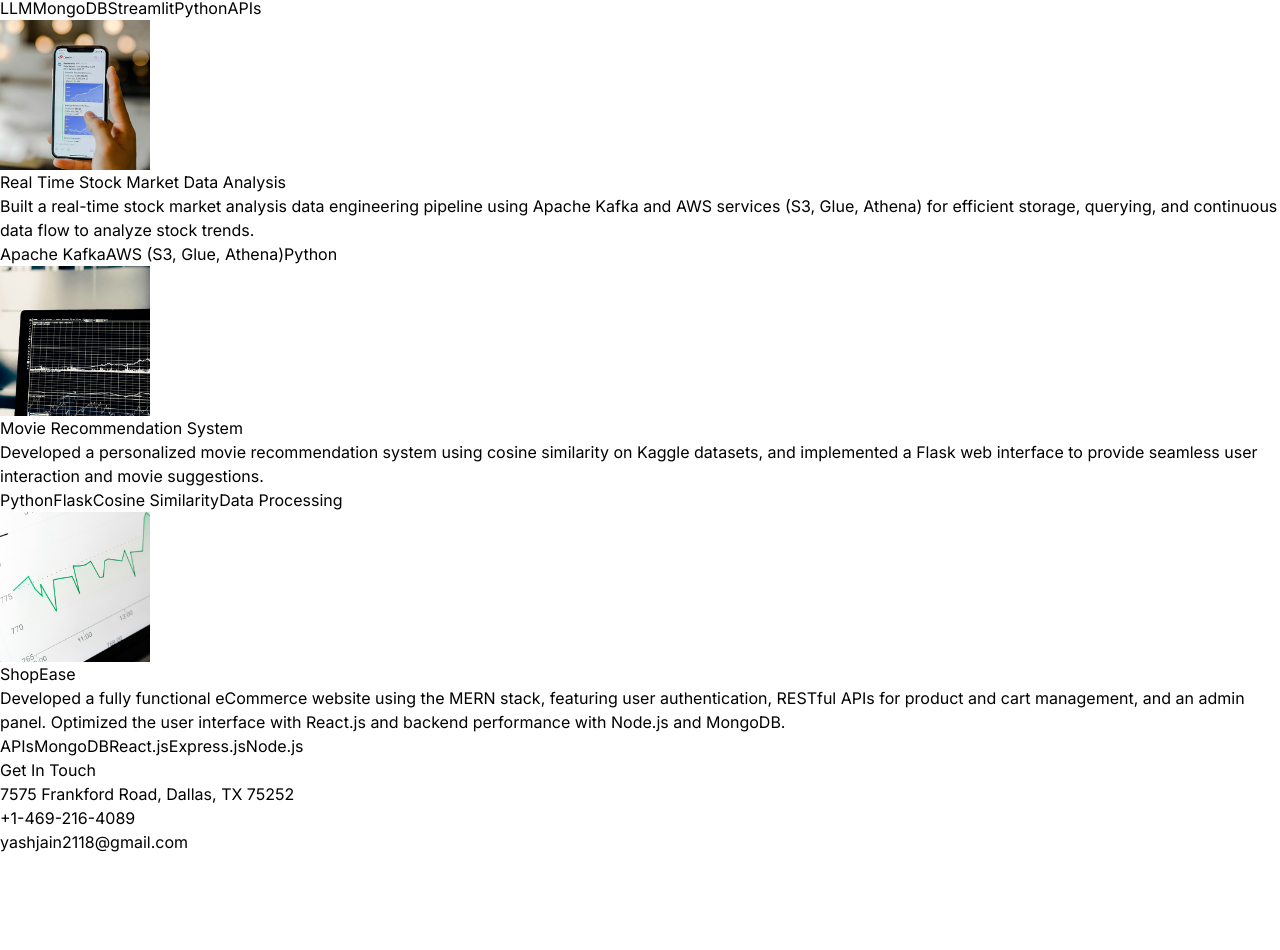
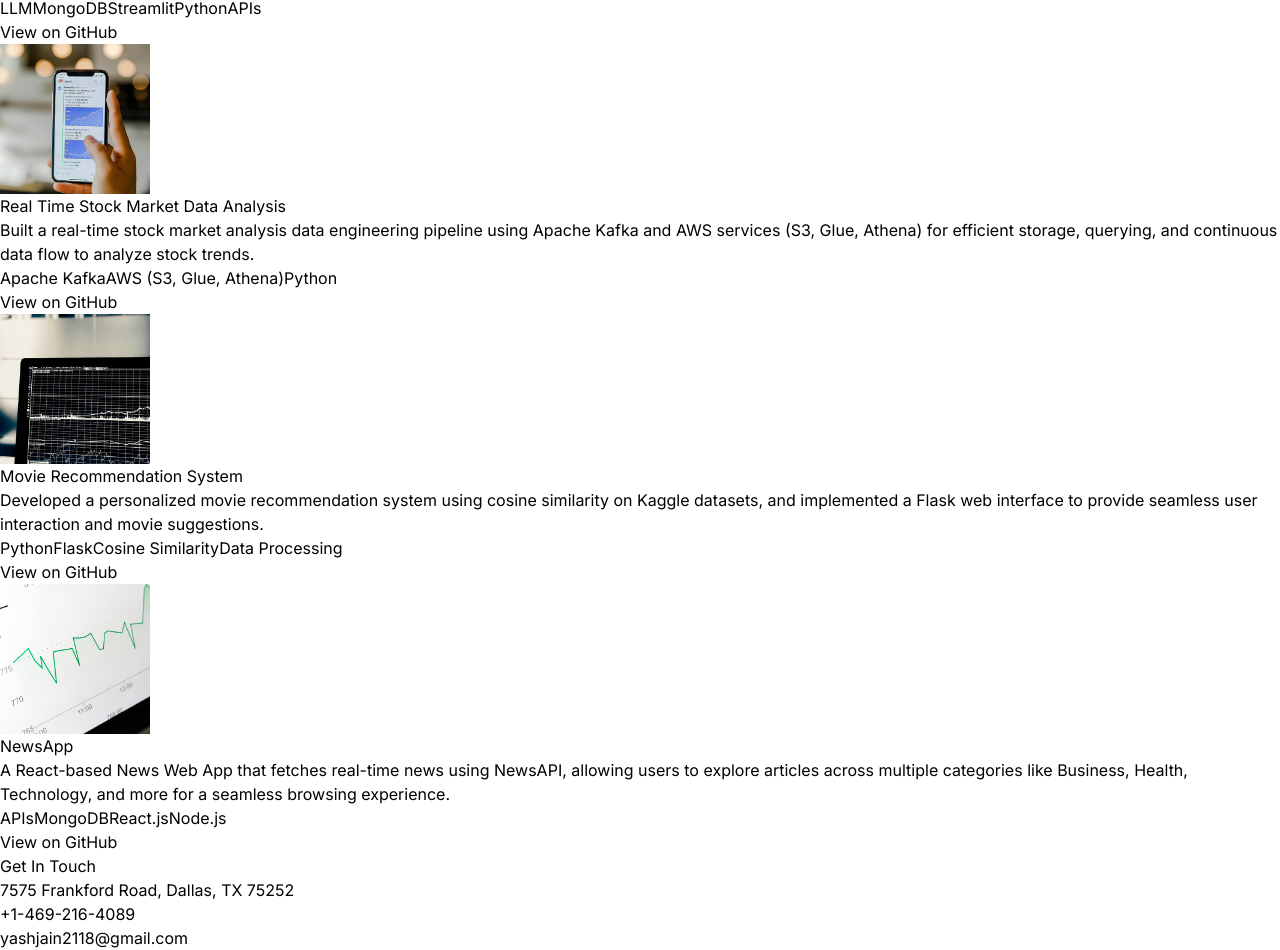
Before and after one commit to yash2118/Portfolio_Yash, a React (Vite) app: page / in a window 1280 px wide. Shown: the part 2006-2956 px from the top of the page. Before the commit the page ends 2860 px from the top, so only its background shows below. Built offline with nearby package versions, Linux system fonts and the light colour scheme.

Commit message:
Updated README and fixed issues

```diff
--- a/src/components/Projects.jsx
+++ b/src/components/Projects.jsx
@@ -1,27 +1,78 @@
-import { PROJECTS } from "../constants"
-import { motion } from "framer-motion"
+import { PROJECTS } from "../constants";
+import { motion } from "framer-motion";
+
 const Projects = () => {
     return (
         <div className="border-b border-neutral-900 pb-4">
-            <motion.h2 whileInView={{opacity:1,y:0}} initial={{opacity:0,y:-100}} transition={{duration:0.5}} className="my-20 text-center text-4xl">Projects</motion.h2>
+            <motion.h2
+                whileInView={{ opacity: 1, y: 0 }}
+                initial={{ opacity: 0, y: -100 }}
+                transition={{ duration: 0.5 }}
+                className="my-20 text-center text-4xl"
+            >
+                Projects
+            </motion.h2>
+
             <div>
                 {PROJECTS.map((project, index) => (
                     <div key={index} className="mb-8 flex flex-wrap lg:justify-center">
-                    <motion.div whileInView={{opacity:1,x:0}} initial={{opacity:0,x:-100}} transition={{duration:0.5}} className="w-full lg:w-1/4">
-                    <img src={project.image} width={150} height={150} alt={project.title} className="mb-6 rounded" />
+
+                        {/* Image Section */}
+                        <motion.div
+                            whileInView={{ opacity: 1, x: 0 }}
+                            initial={{ opacity: 0, x: -100 }}
+                            transition={{ duration: 0.5 }}
+                            className="w-full lg:w-1/4"
+                        >
+                            <img
+                                src={project.image}
+                                width={150}
+                                height={150}
+                                alt={project.title}
+                                className="mb-6 rounded"
+                            />
                         </motion.div>
-                <motion.div whileInView={{opacity:1,x:0}} initial={{opacity:0,x:100}} transition={{duration:1}} className="w-full max-w-xl lg:w-3/4">
+
+                        {/* Project Details */}
+                        <motion.div
+                            whileInView={{ opacity: 1, x: 0 }}
+                            initial={{ opacity: 0, x: 100 }}
+                            transition={{ duration: 1 }}
+                            className="w-full max-w-xl lg:w-3/4"
+                        >
                             <h6 className="mb-2 font-semibold">{project.title}</h6>
                             <p className="mb-4 text-neutral-400">{project.description}</p>
-                    {project.technologies.map((tech,index)=>(
-                        <span key={index} className="mr-2 rounded bg-neutral-900 px-2 py-1 text-sm font-medium text-purple-900">{tech}</span>
+
+                            {/* Technologies Used */}
+                            {project.technologies.map((tech, index) => (
+                                <span
+                                    key={index}
+                                    className="mr-2 rounded bg-neutral-900 px-2 py-1 text-sm font-medium text-purple-900"
+                                >
+                                    {tech}
+                                </span>
                             ))}
+
+                            {/* GitHub Link */}
+                            {project.githubLink && (
+                                <div className="mt-4">
+                                    <a
+                                        href={project.githubLink}
+                                        target="_blank"
+                                        rel="noopener noreferrer"
+                                        className="inline-block bg-purple-700 text-white px-4 py-2 rounded-lg hover:bg-purple-800 transition"
+                                    >
+                                        View on GitHub
+                                    </a>
+                                </div>
+                            )}
                         </motion.div>
+
                     </div>
                 ))}
             </div>
         </div>
-    )
-}
+    );
+};
 
-export default Projects
+export default Projects;
--- a/src/constants/index.js
+++ b/src/constants/index.js
@@ -9,7 +9,7 @@ export const ABOUT_TEXT = `Dedicated to innovation, I combine technical expertis
 
 export const EXPERIENCES = [
   {
-    year: "June 2024 - July 2024",
+    year: "May 2024 - June 2024",
     role: "Data Analyst Intern",
     company: "Tridhya Tech",
     description: `Analyzed market trends and developed actionable insights using Power BI, enabling data-driven strategic planning for market entry decisions in Singapore and the USA. Conducted comprehensive industry analysis to identify challenges, solutions, and key tech players in five major industries.`,
@@ -45,6 +45,7 @@ export const PROJECTS = [
     description:
       "Developed a LinkedIn Post Generator using LLM and MongoDB to dynamically create posts based on influencer data and topics, integrating a Streamlit interface for real-time customization and content generation.",
     technologies: ["LLM", "MongoDB", "Streamlit", "Python", "APIs"],
+    githubLink: "https://github.com/yash2118/LinkedinPostGenerator",
   },
   {
     title: "Real Time Stock Market Data Analysis",
@@ -52,6 +53,7 @@ export const PROJECTS = [
     description:
       "Built a real-time stock market analysis data engineering pipeline using Apache Kafka and AWS services (S3, Glue, Athena) for efficient storage, querying, and continuous data flow to analyze stock trends.",
     technologies: ["Apache Kafka", "AWS (S3, Glue, Athena)", "Python"],
+    githubLink: "https://github.com/yash2118/LinkedinPostGenerator",
   },
   {
     title: "Movie Recommendation System",
@@ -59,13 +61,15 @@ export const PROJECTS = [
     description:
       "Developed a personalized movie recommendation system using cosine similarity on Kaggle datasets, and implemented a Flask web interface to provide seamless user interaction and movie suggestions.",
     technologies: ["Python", "Flask", "Cosine Similarity", "Data Processing"],
+    githubLink: "https://github.com/yash2118/MovieRecommendation",
   },
   {
-    title: "ShopEase",
+    title: "NewsApp",
     image: project4,
     description:
-      "Developed a fully functional eCommerce website using the MERN stack, featuring user authentication, RESTful APIs for product and cart management, and an admin panel. Optimized the user interface with React.js and backend performance with Node.js and MongoDB.",
-    technologies: ["APIs", "MongoDB", "React.js", "Express.js", "Node.js"],
+      "A React-based News Web App that fetches real-time news using NewsAPI, allowing users to explore articles across multiple categories like Business, Health, Technology, and more for a seamless browsing experience.",
+    technologies: ["APIs", "MongoDB", "React.js", "Node.js"],
+    githubLink: "https://github.com/yash2118/NewsApp",
   },
 ];
 
```
Lines whose indentation alone changed are shown as unchanged.
